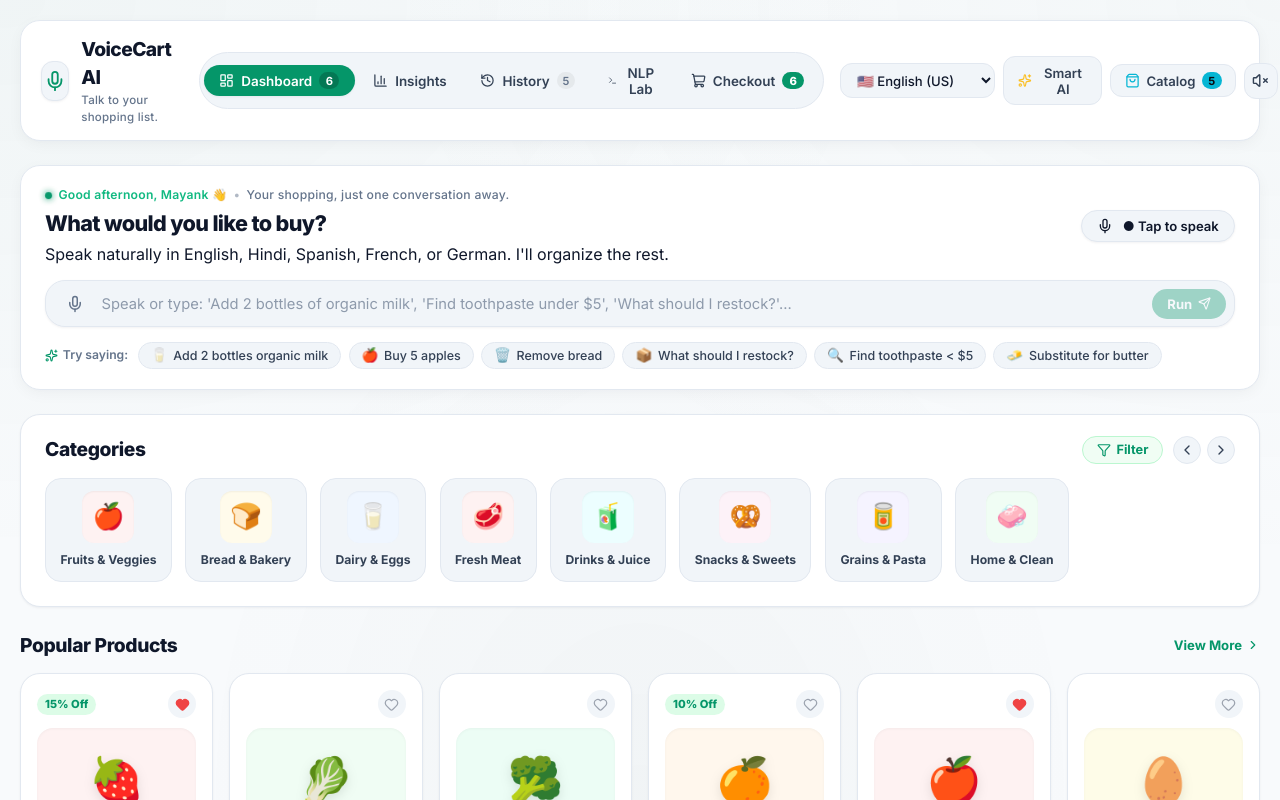
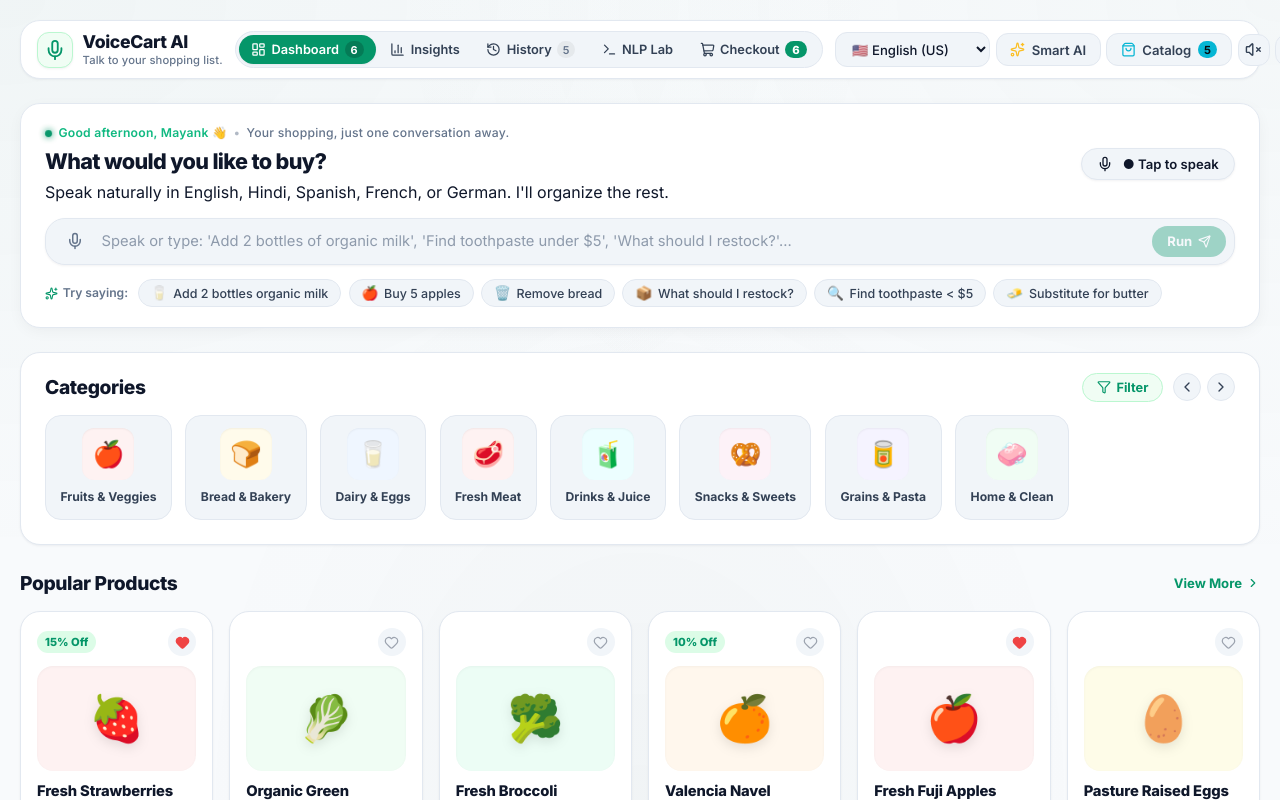
Before and after one commit to MAYANK479/voice_cart_ai, a React (Vite) app: page / in a window 1280 px wide. Shown: the top 800 px of the page. Built offline with nearby package versions, Linux system fonts and the light colour scheme.

Commit message:
fix: header layout visibility and overflow, replace harsh wireframe borders with clean aesthetic styling

```diff
--- a/src/index.css
+++ b/src/index.css
@@ -201,50 +201,62 @@ button, input, select, textarea {
   display: flex;
   align-items: center;
   justify-content: space-between;
-  padding: 0.85rem 1.25rem;
+  padding: 0.6rem 1rem;
   border-radius: var(--radius-xl);
   background: var(--bg-surface);
   backdrop-filter: var(--blur-glass);
-  border: 1px solid var(--border-glass);
-  box-shadow: var(--shadow-md);
+  -webkit-backdrop-filter: var(--blur-glass);
+  border: 1px solid var(--border-glass);
+  box-shadow: var(--shadow-sm);
   position: sticky;
-  top: 1rem;
-  z-index: 40;
-  gap: 1rem;
+  top: 0.75rem;
+  z-index: 100;
+  gap: 0.75rem;
+  width: 100%;
+  max-width: 100%;
+  box-sizing: border-box;
 }
 
 .logo-group {
   display: flex;
   align-items: center;
-  gap: 0.75rem;
+  gap: 0.6rem;
   user-select: none;
+  flex-shrink: 0;
 }
 
 .logo-icon-wrapper {
-  width: 40px;
-  height: 40px;
+  width: 36px;
+  height: 36px;
   border-radius: var(--radius-md);
-  background: var(--bg-elevated);
-  border: 1px solid var(--border-glass);
+  background: #F0FDF4;
+  border: 1px solid #BBF7D0;
   display: flex;
   align-items: center;
   justify-content: center;
   box-shadow: var(--shadow-sm);
-  color: var(--accent-primary);
+  color: #059669;
+}
+
+[data-theme="dark"] .logo-icon-wrapper {
+  background: rgba(16, 185, 129, 0.15);
+  border-color: rgba(52, 211, 153, 0.25);
+  color: #34D399;
 }
 
 .logo-title {
-  font-size: 1.2rem;
+  font-size: 1.1rem;
   font-weight: 800;
-  letter-spacing: -0.03em;
-  color: var(--text-primary);
+  letter-spacing: -0.02em;
+  color: var(--text-primary);
+  line-height: 1.2;
 }
 
 .logo-subtitle {
-  font-size: 0.72rem;
+  font-size: 0.7rem;
   font-weight: 500;
   color: var(--text-muted);
-  letter-spacing: 0.02em;
+  letter-spacing: 0.01em;
 }
 
 /* Nav Tabs */
@@ -254,23 +266,25 @@ button, input, select, textarea {
   background: var(--bg-elevated);
   border: 1px solid var(--border-glass);
   border-radius: var(--radius-full);
-  padding: 0.25rem;
-  gap: 0.2rem;
+  padding: 0.2rem;
+  gap: 0.15rem;
+  flex-shrink: 0;
 }
 
 .nav-tab-btn {
   display: inline-flex;
   align-items: center;
-  gap: 0.45rem;
-  padding: 0.45rem 0.95rem;
+  gap: 0.35rem;
+  padding: 0.38rem 0.75rem;
   border-radius: var(--radius-full);
   border: none;
   background: transparent;
   color: var(--text-secondary);
-  font-size: 0.84rem;
+  font-size: 0.8rem;
   font-weight: 600;
   cursor: pointer;
   transition: all var(--transition-fast);
+  white-space: nowrap;
 }
 
 .nav-tab-btn:hover {
@@ -279,22 +293,22 @@ button, input, select, textarea {
 }
 
 .nav-tab-btn.active {
-  background: var(--accent-primary);
+  background: #059669;
   color: #FFFFFF;
   box-shadow: var(--shadow-sm);
 }
 
 [data-theme="dark"] .nav-tab-btn.active {
+  background: #059669;
   color: #FFFFFF;
 }
 
-
 .tab-badge {
-  background: rgba(0, 0, 0, 0.2);
+  background: rgba(0, 0, 0, 0.18);
   color: #FFFFFF;
-  font-size: 0.7rem;
-  font-weight: 700;
-  padding: 0.1rem 0.4rem;
+  font-size: 0.68rem;
+  font-weight: 700;
+  padding: 0.08rem 0.38rem;
   border-radius: var(--radius-full);
 }
 
@@ -305,9 +319,9 @@ button, input, select, textarea {
 }
 
 .tab-badge-subtle {
-  font-size: 0.7rem;
+  font-size: 0.68rem;
   font-weight: 600;
-  padding: 0.1rem 0.35rem;
+  padding: 0.08rem 0.35rem;
   border-radius: var(--radius-full);
   background: rgba(125, 125, 125, 0.1);
   color: var(--text-muted);
@@ -316,12 +330,13 @@ button, input, select, textarea {
 .header-actions {
   display: flex;
   align-items: center;
-  gap: 0.5rem;
+  gap: 0.35rem;
+  flex-shrink: 0;
 }
 
 .btn-icon {
-  width: 36px;
-  height: 36px;
+  width: 32px;
+  height: 32px;
   border-radius: var(--radius-md);
   background: var(--bg-elevated);
   border: 1px solid var(--border-glass);
@@ -331,14 +346,16 @@ button, input, select, textarea {
   justify-content: center;
   cursor: pointer;
   transition: all var(--transition-fast);
+  flex-shrink: 0;
 }
 
 .btn-icon:hover {
-  background: rgba(255, 255, 255, 0.08);
-  color: var(--text-primary);
-  border-color: rgba(255, 255, 255, 0.18);
+  background: var(--bg-surface);
+  color: var(--text-primary);
+  border-color: #059669;
   transform: translateY(-1px);
 }
+
 
 .btn-icon.active {
   background: rgba(16, 185, 129, 0.15);
```
Also changed, not shown: 2 other files (tests, documents, lock files or other folders).
